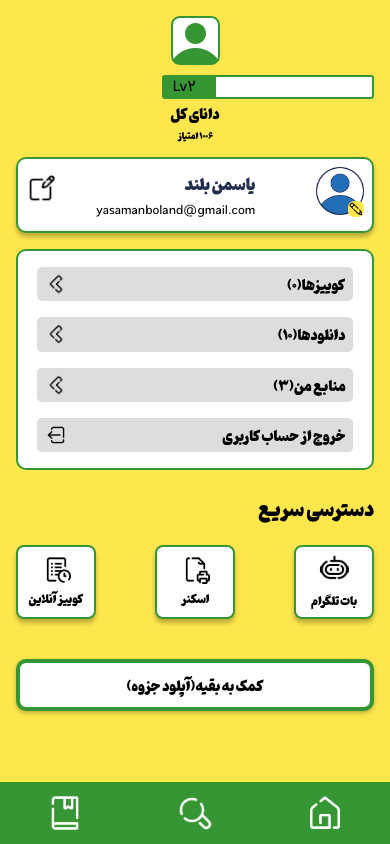
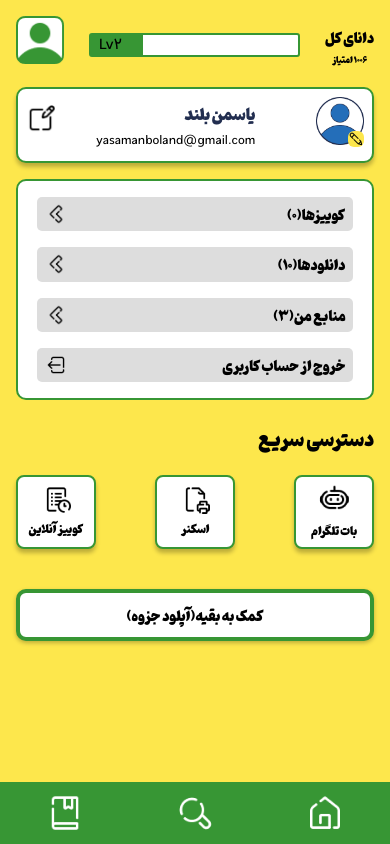
Before and after one commit to thedana-ir/frontend, a plain HTML site: page profile.html in a window 390 px wide. Drawn offline with Linux system fonts and the light colour scheme.

Commit message:
mobile profile page styles edited

```diff
--- a/profile.html
+++ b/profile.html
@@ -20,11 +20,11 @@
     <!-- page title -->
     <title>پروفایل دانا</title>
 </head>
-<body class="custom-body">
-    <!-- header section starts(main html code) -->
-    <header class="personal-header">
+<body>
+    <!-- mobile header section starts(main html code) -->
+    <header class="mobile-personal-header">
         <div class="profile-img">
-            <a href="#"><img src="static/img/green profile.png" alt="عکس پروفایل"></a>
+            <a href="#"><img class="header-profile-img" src="static/img/green profile.png" alt="عکس پروفایل"></a>
         </div>
 
         <div class="progress-bar-container">
@@ -37,11 +37,11 @@
             <span id="total-score">1006 امتیاز</span>
         </div>
     </header>
-    <!-- header section ends -->
+    <!-- mobile header section ends -->
 
 
     <!-- main content section starts -->
-    <section class="main">
+    <section class="main main-content">
         <!-- profile cards part starts -->
         <div class="profile-card">
             <button class="profile-image-container">
--- a/static/css/main.css
+++ b/static/css/main.css
@@ -43,6 +43,12 @@ html::-webkit-scrollbar-thumb{
 #simple-header .icon#log-out {
     background: var(--red);
 }
+
+/* main content styles */
+.main-content{
+    padding: 0 1rem 1rem 1rem;
+}
+
 
 /* ICONS */
 .icon {
--- a/static/css/profile.css
+++ b/static/css/profile.css
@@ -1,6 +1,8 @@
 body{
     background-color: var(--primary-color);
+    margin-bottom: 70px;
 }
+
 
 
 /* profile card styles  */
--- a/static/css/search.css
+++ b/static/css/search.css
@@ -209,6 +209,9 @@ body{
 
 
     /* booklets cards styles */
+    .booklet-cards-container{
+        justify-content: baseline;
+    }
     .booklet-card {
         width: 29%;
     }
```
